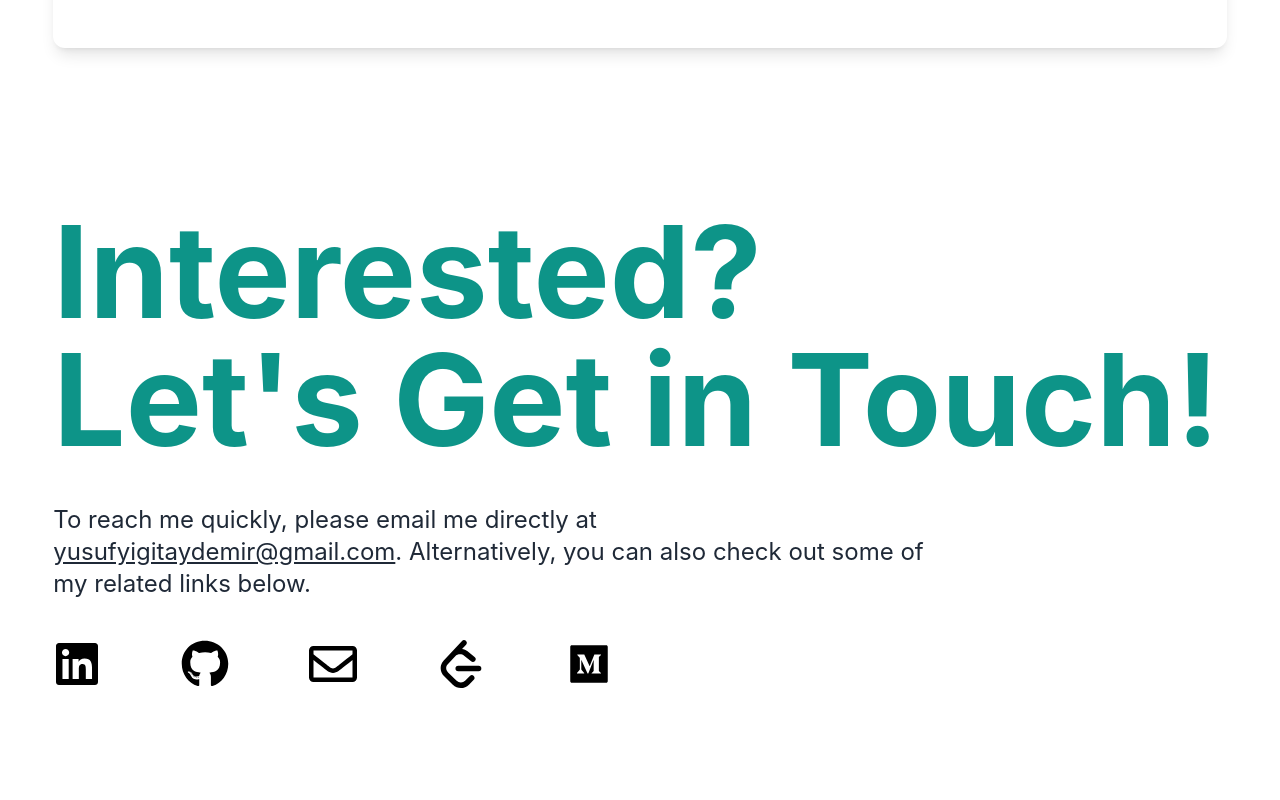
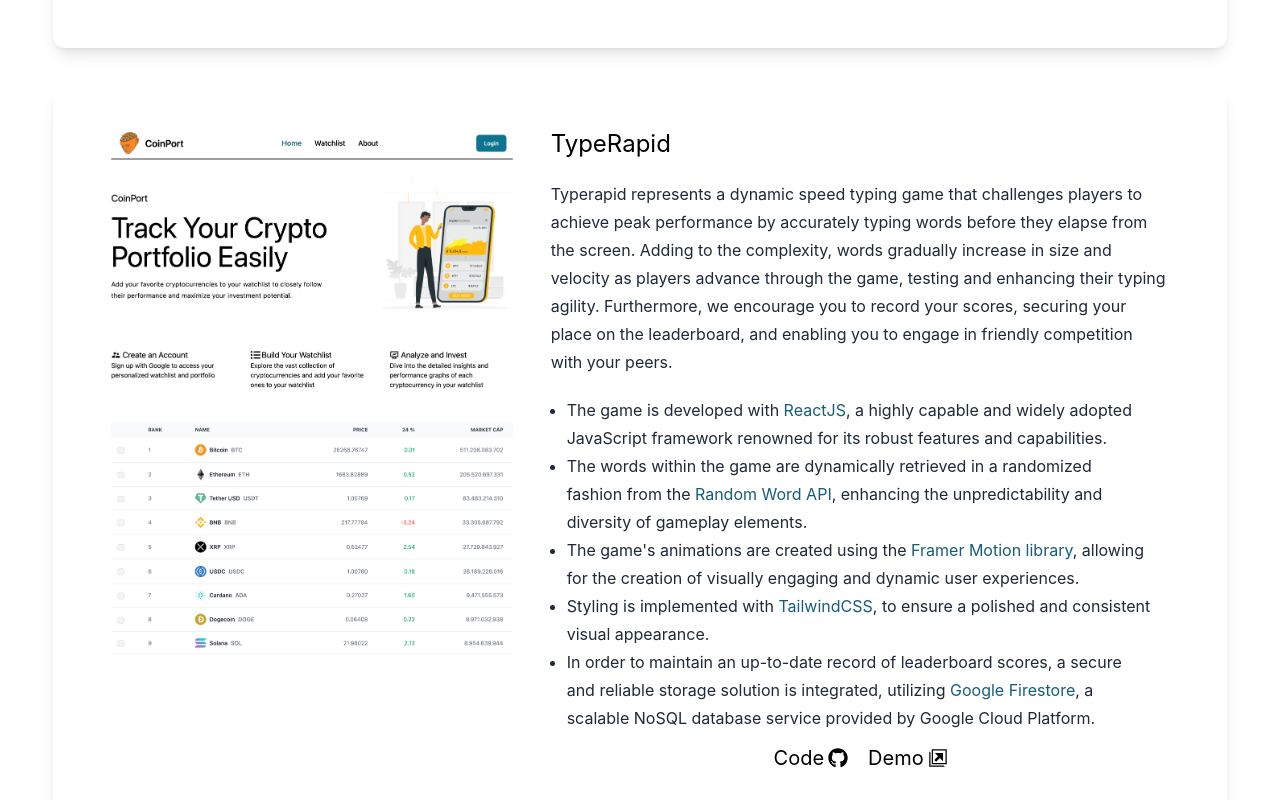
Before and after one commit to yigitaydemir/portfolio-website, a React (Create React App) app: page / in a window 1280 px wide. Shown: the part 2560-3360 px from the top of the page. Built offline with nearby package versions, Linux system fonts and the light colour scheme.

Commit message:
new project added

```diff
--- a/src/App.js
+++ b/src/App.js
@@ -227,7 +227,11 @@
               a journey to learn Redux, Next.js, TypeScript, testing, and cloud
               technologies like AWS. I thrive in collaborative environments and
               always seek opportunities to grow and make a positive impact
-              through my work. Feel free to contact me anytime on any platform.
+              through my work. Feel free to{" "}
+              <a href="#contact" className="text-teal-600">
+                contact me
+              </a>{" "}
+              anytime on any platform.
             </p>
           </div>
         </section>
@@ -368,6 +372,115 @@
               </div>
             </div>
           </div>
+
+          <div className="w-full shadow-lg p-10 rounded-xl mt-10 dark:bg-white">
+            <div className="relative flex flex-col xl:flex-row">
+              <div className="w-full xl:w-2/5 h-[21rem] sm:h-[24rem] md:h-[27rem] lg:h-[30rem] xl:h-[33rem] overflow-hidden">
+                <img src={coinPort} alt="" className="rounded-lg coinportimg" />
+              </div>
+
+              <div className="w-full xl:w-3/5 xl:px-5">
+                <h1 className="pt-10 xl:pt-0 text-2xl">TypeRapid</h1>
+                <p className="py-5 text-md leading-7 text-gray-800">
+                  Typerapid represents a dynamic speed typing game that
+                  challenges players to achieve peak performance by accurately
+                  typing words before they elapse from the screen. Adding to the
+                  complexity, words gradually increase in size and velocity as
+                  players advance through the game, testing and enhancing their
+                  typing agility. Furthermore, we encourage you to record your
+                  scores, securing your place on the leaderboard, and enabling
+                  you to engage in friendly competition with your peers.
+                </p>
+                <ul className="list-disc px-4 text-md leading-7 text-gray-800">
+                  <li>
+                    The game is developed with{" "}
+                    <a
+                      href="https://legacy.reactjs.org/"
+                      target="blank"
+                      className="text-cyan-800"
+                    >
+                      ReactJS
+                    </a>
+                    , a highly capable and widely adopted JavaScript framework
+                    renowned for its robust features and capabilities.
+                  </li>
+                  <li>
+                    The words within the game are dynamically retrieved in a
+                    randomized fashion from the{" "}
+                    <a
+                      href="https://random-word-api.herokuapp.com/home"
+                      target="blank"
+                      className="text-cyan-800"
+                    >
+                      Random Word API
+                    </a>
+                    , enhancing the unpredictability and diversity of gameplay
+                    elements.
+                  </li>
+                  <li>
+                    The game's animations are created using the{" "}
+                    <a
+                      href="https://www.framer.com/motion/"
+                      target="blank"
+                      className="text-cyan-800"
+                    >
+                      Framer Motion library
+                    </a>
+                    , allowing for the creation of visually engaging and dynamic
+                    user experiences.
+                  </li>
+                  <li>
+                    Styling is implemented with{" "}
+                    <a
+                      href="https://tailwindcss.com/"
+                      target="blank"
+                      className="text-cyan-800"
+                    >
+                      TailwindCSS
+                    </a>
+                    , to ensure a polished and consistent visual appearance.
+                  </li>
+                  <li>
+                    In order to maintain an up-to-date record of leaderboard
+                    scores, a secure and reliable storage solution is
+                    integrated, utilizing{" "}
+                    <a
+                      href="https://firebase.google.com/docs/firestore/quickstart?hl=tr"
+                      target="blank"
+                      className="text-cyan-800"
+                    >
+                      Google Firestore
+                    </a>
+                    , a scalable NoSQL database service provided by Google Cloud
+                    Platform.
+                  </li>
+                </ul>
+
+                <ul className="flex justify-center">
+                  <li className="m-1 p-1 flex items-center text-xl">
+                    <a
+                      href="https://github.com/yigitaydemir/typerapid"
+                      target="blank"
+                      className="p-1"
+                    >
+                      Code
+                    </a>
+                    <FaGithub></FaGithub>
+                  </li>
+                  <li className="m-1 p-1 flex items-center text-xl">
+                    <a
+                      href="https://typerapid.vercel.app/"
+                      target="blank"
+                      className="p-1"
+                    >
+                      Demo
+                    </a>
+                    <ImNewTab></ImNewTab>
+                  </li>
+                </ul>
+              </div>
+            </div>
+          </div>
         </section>
 
         <section
```
